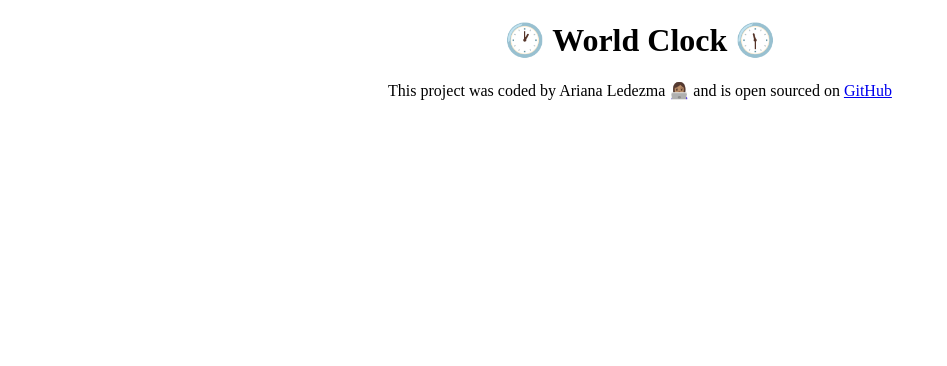
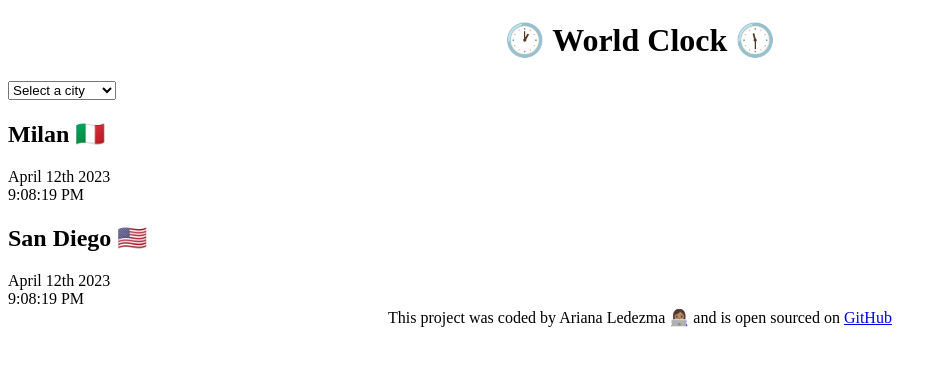
Before and after one commit to ariaLed72/World-Clock, a plain HTML site: page index.html in a window 1280 px wide. Shown: the whole page, without its empty margins (0-947 px from the left). Drawn offline with nearby package versions, Linux system fonts and the light colour scheme.

Commit message:
Updated only basic HTML

```diff
--- a/index.html
+++ b/index.html
@@ -11,7 +11,25 @@
     <title>World Clock by Ariana Ledezma</title>
   </head>
   <body>
-    <h1>🕐 World Clock 🕦</h1>
+    <div id="container">
+      <h1>🕐 World Clock 🕦</h1>
+      <select id="city-names">
+        <option value="">Select a city</option>
+        <option value="London">London</option>
+        <option value="Barcelona">Barcelona</option>
+        <option value="SanFrancisco">San Francisco</option>
+      </select>
+      <div class="city">
+        <h2>Milan 🇮🇹</h2>
+        <div class="date">April 12th 2023</div>
+        <div class="time">9:08:19 PM</div>
+      </div>
+      <div class="city">
+        <h2>San Diego 🇺🇸</h2>
+        <div class="date">April 12th 2023</div>
+        <div class="time">9:08:19 PM</div>
+      </div>
+    </div>
     <footer>
       This project was coded by Ariana Ledezma 👩🏽‍💻 and is open sourced on
       <a href="https://github.com/ariaLed72/World-Clock" target="blank"
```
